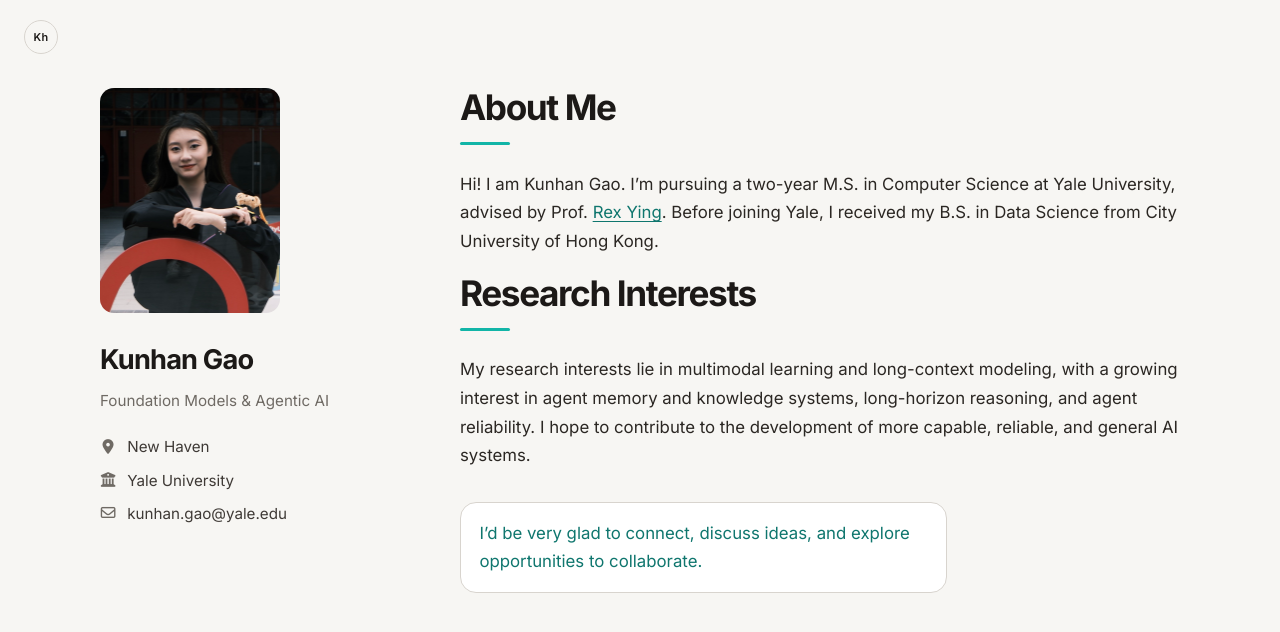
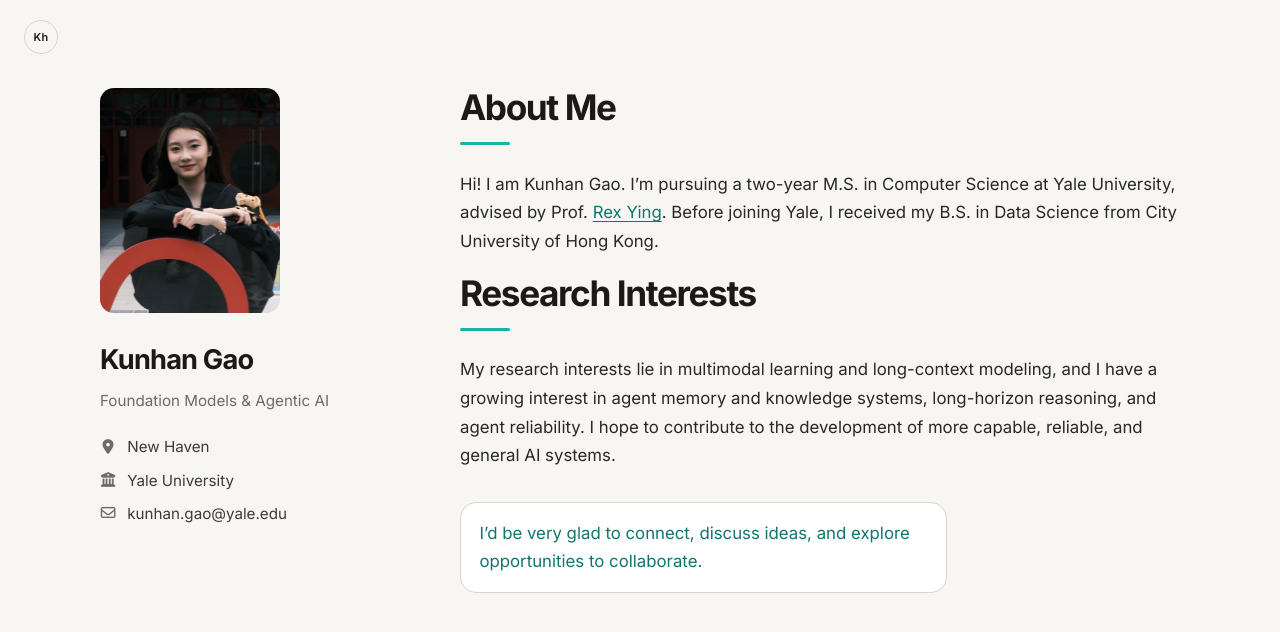
Before and after one commit to kunhan-G/kunhan-G.github.io, a Jekyll site: the page built from index.md, in a window 1280 px wide. Shown: the top 632 px of the page. Built offline with Jekyll 4.4.1, drawn with Linux system fonts in a browser that asks for light colours; a style sheet for code colours, icons or effects is not loaded; our own code applies the rules of GitHub Pages for plain Markdown files.

Commit message:
Revise the research interests sentence again.

```diff
--- a/html_source_file/index.html
+++ b/html_source_file/index.html
@@ -46,7 +46,7 @@
         <h2 id="about-me">About Me</h2>
         <p>Hi! I am Kunhan Gao. I’m pursuing a two-year M.S. in Computer Science at Yale University, advised by Prof. <a href="https://www.cs.yale.edu/homes/ying-rex/">Rex Ying</a>. Before joining Yale, I received my B.S. in Data Science from City University of Hong Kong.</p>
         <h2 id="research-interests">Research Interests</h2>
-        <p>My research interests lie in multimodal learning and long-context modeling, with a growing interest in agent memory and knowledge systems, long-horizon reasoning, and agent reliability. I hope to contribute to the development of more capable, reliable, and general AI systems.</p>
+        <p>My research interests lie in multimodal learning and long-context modeling, and I have a growing interest in agent memory and knowledge systems, long-horizon reasoning, and agent reliability. I hope to contribute to the development of more capable, reliable, and general AI systems.</p>
         <div class="collab-box">
           <p>I’d be very glad to connect, discuss ideas, and explore opportunities to collaborate.</p>
         </div>
--- a/index.md
+++ b/index.md
@@ -8,7 +8,7 @@ Hi! I am Kunhan Gao. I’m pursuing a two-year M.S. in Computer Science at Yale
 
 ## Research Interests
 
-My research interests lie in multimodal learning and long-context modeling, with a growing interest in agent memory and knowledge systems, long-horizon reasoning, and agent reliability. I hope to contribute to the development of more capable, reliable, and general AI systems.
+My research interests lie in multimodal learning and long-context modeling, and I have a growing interest in agent memory and knowledge systems, long-horizon reasoning, and agent reliability. I hope to contribute to the development of more capable, reliable, and general AI systems.
 
 <div class="collab-box">
   <p>I’d be very glad to connect, discuss ideas, and explore opportunities to collaborate.</p>
```
